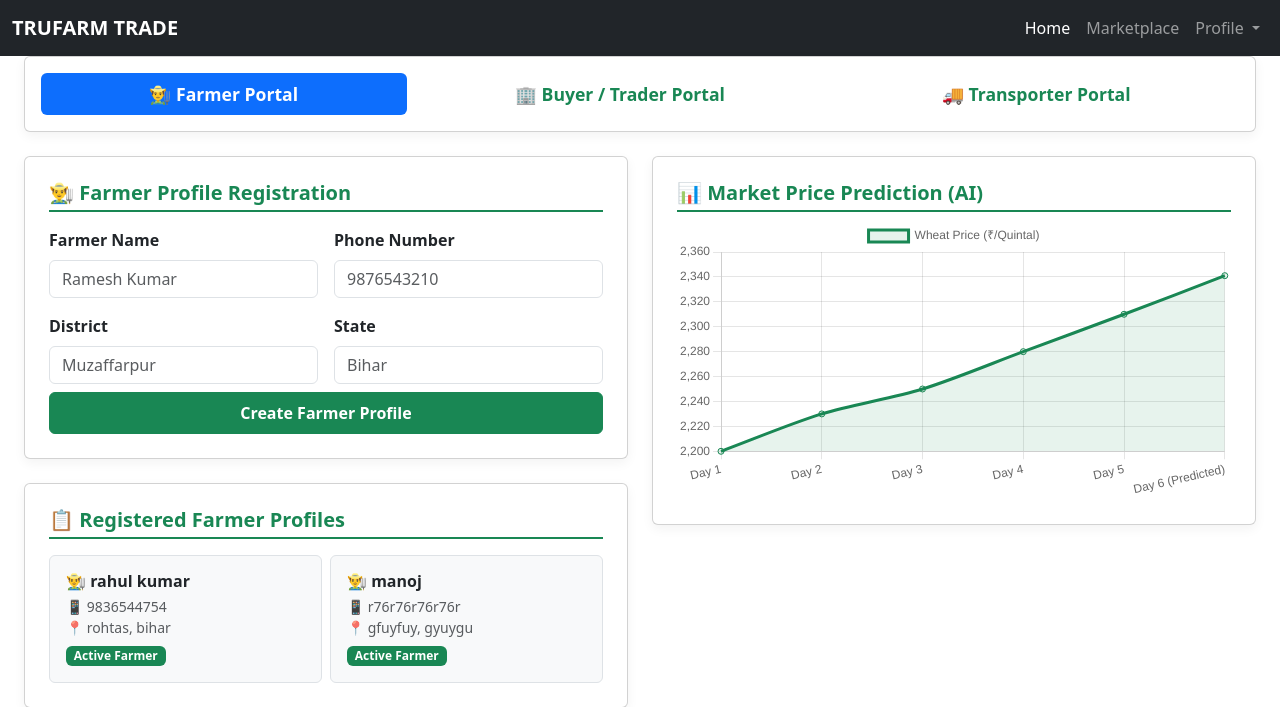
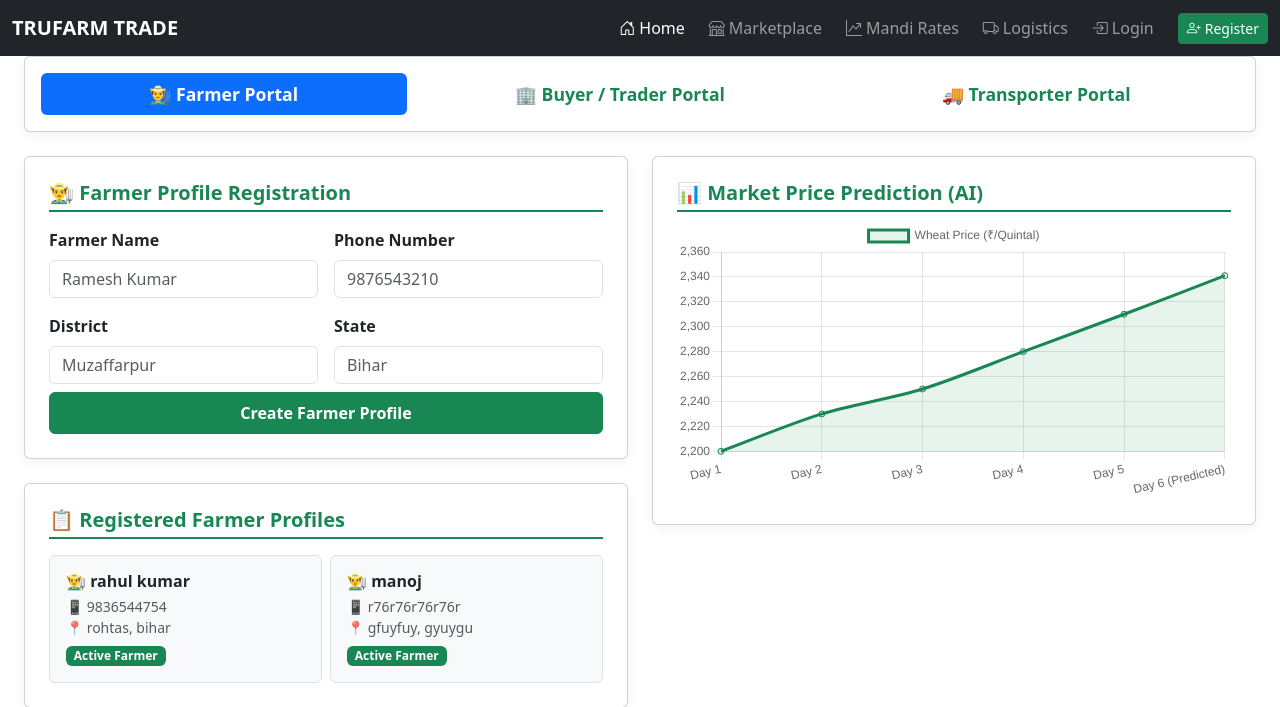
Before and after one commit to rahul0272sih/TRUFARM-TRADE, a Flask app: template templates/index.html in a window 1280 px wide. Shown: the top 707 px of the page. Run offline with Flask 3, Linux system fonts and the light colour scheme; the template is opened without the code that fills it: values that come from a table or form of the project are taken from there, others are empty; data comes from the database, SQL or seed files in the repository.

Commit message:
Updated complete navigation and profile system

```diff
--- a/templates/index.html
+++ b/templates/index.html
@@ -30,24 +30,45 @@
       <span class="navbar-toggler-icon"></span>
     </button>
     <div class="collapse navbar-collapse" id="navbarNav">
-      <ul class="navbar-nav ms-auto">
+      <ul class="navbar-nav ms-auto gap-2 align-items-lg-center">
+        <!-- Main Navigation Links -->
         <li class="nav-item">
-          <a class="nav-link active" href="/">Home</a>
+          <a class="nav-link active" href="/"><i class="bi bi-house-door me-1"></i>Home</a>
         </li>
         <li class="nav-item">
-          <a class="nav-link" href="/marketplace">Marketplace</a>
+          <a class="nav-link" href="/marketplace"><i class="bi bi-shop me-1"></i>Marketplace</a>
         </li>
-        <li class="nav-item dropdown">
-          <a class="nav-link dropdown-toggle" href="#" id="navbarDropdown" role="button" data-bs-toggle="dropdown" aria-expanded="false">
-            Profile
-          </a>
-          <ul class="dropdown-menu dropdown-menu-end" aria-labelledby="navbarDropdown">
-            <li><a class="dropdown-item" href="/profile">My Profile</a></li>
-            <li><a class="dropdown-item" href="/dashboard">Dashboard</a></li>
-            <li><hr class="dropdown-divider"></li>
-            <li><a class="dropdown-item text-danger" href="/logout">Logout</a></li>
-          </ul>
+        <li class="nav-item">
+          <a class="nav-link" href="/prices"><i class="bi bi-graph-up-arrow me-1"></i>Mandi Rates</a>
         </li>
+        <li class="nav-item">
+          <a class="nav-link" href="/logistics"><i class="bi bi-truck me-1"></i>Logistics</a>
+        </li>
+
+        <hr class="d-lg-none text-white-50 my-2">
+
+        <!-- Dynamic Profile & Logout / Login -->
+        {% if current_user.is_authenticated %}
+          <li class="nav-item dropdown">
+            <a class="nav-link dropdown-toggle btn btn-outline-light text-start px-3 py-1 border-0" href="#" id="navbarDropdown" role="button" data-bs-toggle="dropdown" aria-expanded="false">
+              <i class="bi bi-person-circle me-1"></i> {{ current_user.username if current_user.username else 'My Account' }}
+            </a>
+            <ul class="dropdown-menu dropdown-menu-end shadow" aria-labelledby="navbarDropdown">
+              <li><a class="dropdown-item" href="/profile"><i class="bi bi-person-badge me-2"></i>My Profile</a></li>
+              <li><a class="dropdown-item" href="/dashboard"><i class="bi bi-speedometer2 me-2"></i>Dashboard</a></li>
+              <li><a class="dropdown-item" href="/orders"><i class="bi bi-box-seam me-2"></i>My Orders</a></li>
+              <li><hr class="dropdown-divider"></li>
+              <li><a class="dropdown-item text-danger fw-bold" href="/logout"><i class="bi bi-box-arrow-right me-2"></i>Logout</a></li>
+            </ul>
+          </li>
+        {% else %}
+          <li class="nav-item">
+            <a class="nav-link" href="/login"><i class="bi bi-box-arrow-in-right me-1"></i>Login</a>
+          </li>
+          <li class="nav-item">
+            <a class="btn btn-success btn-sm ms-lg-2" href="/register"><i class="bi bi-person-plus me-1"></i>Register</a>
+          </li>
+        {% endif %}
       </ul>
     </div>
   </div>
```
